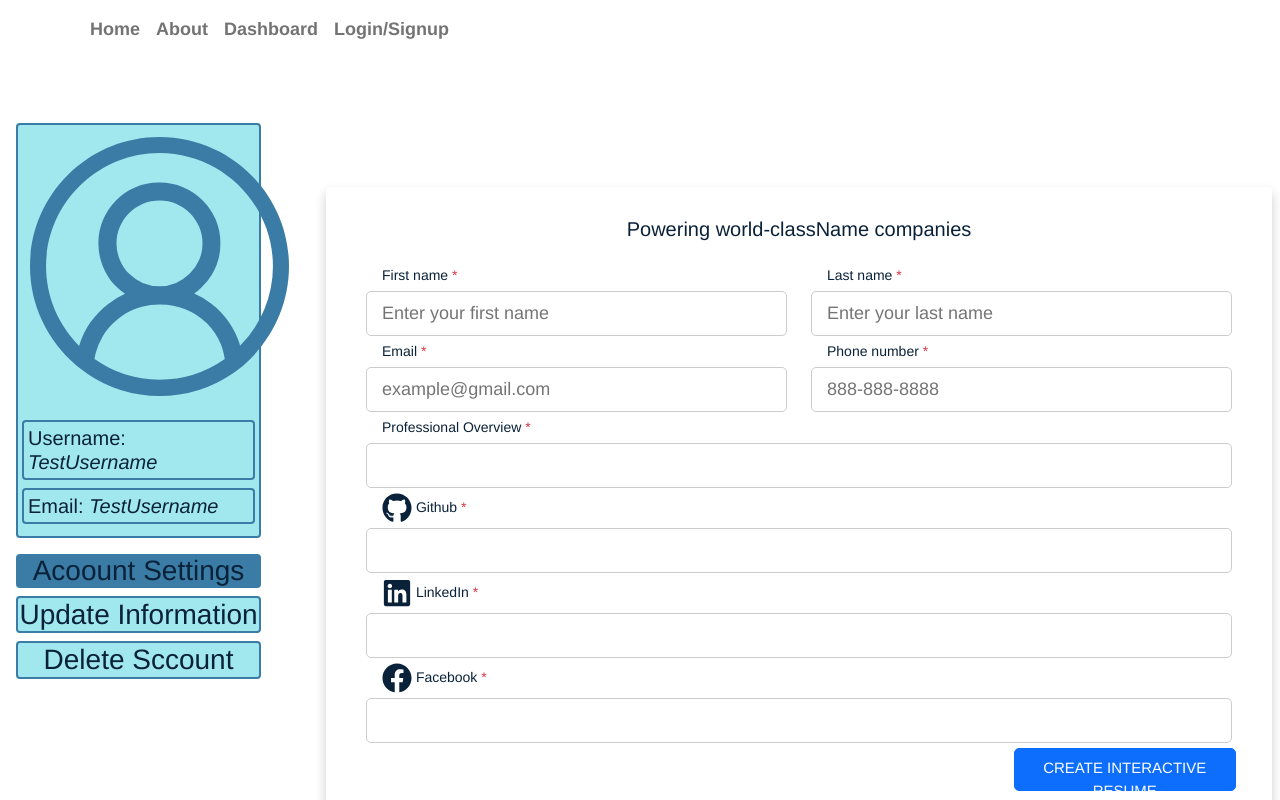
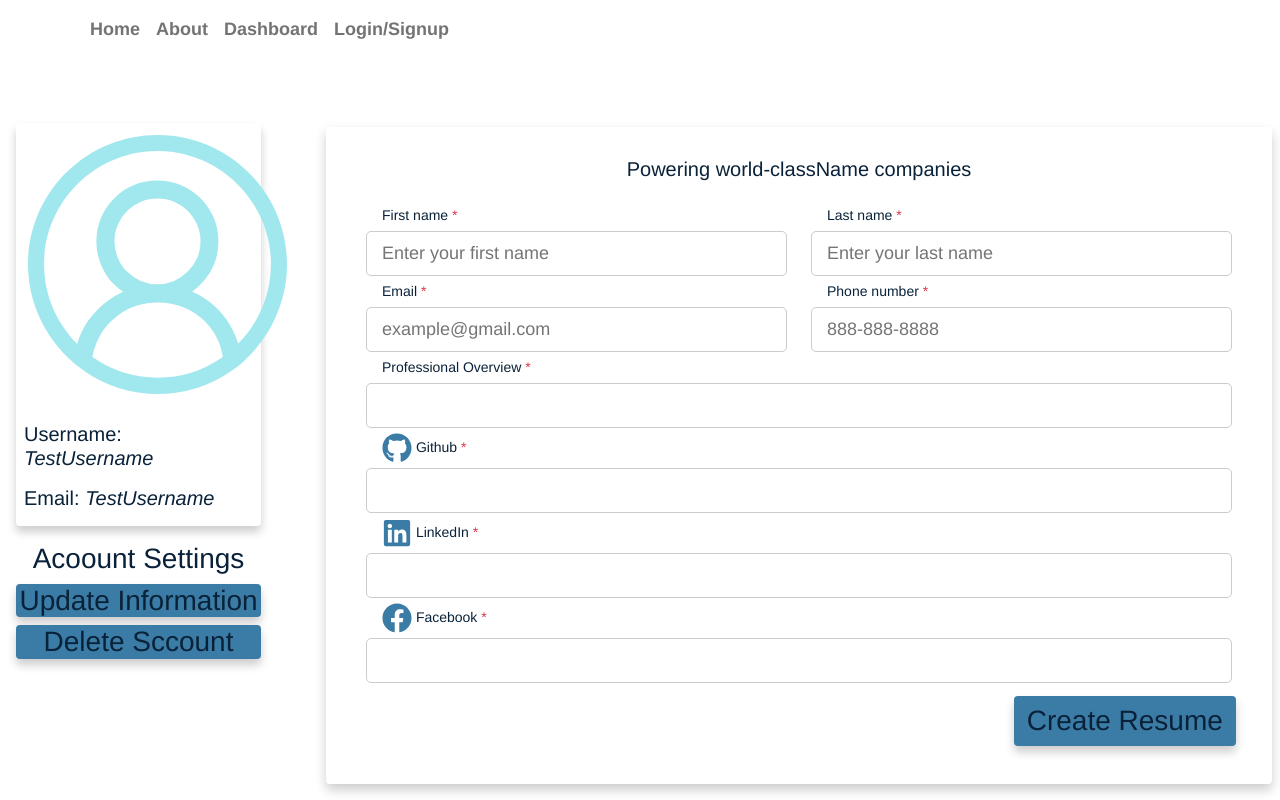
Before and after one commit to ErnestAr/ResumeHacker, a React (Create React App) app in the folder client/: page /dashboard/resume in a window 1280 px wide. Shown: the top 800 px of the page. Built offline with nearby package versions, Linux system fonts and the light colour scheme.

Commit message:
iconst color

```diff
--- a/client/src/components/ResumeForm.js
+++ b/client/src/components/ResumeForm.js
@@ -65,21 +65,21 @@ export default class ResumeForm extends React.Component {
                                 <div className="form-group col-12 flex-column d-flex"> <label className="form-control-label px-3">Professional Overview<span className="text-danger"> *</span></label> <input type="text" name="overview" placeholder="" /> </div>
                             </div>
                             <div className="row justify-content-between text-left">
-                                <div className="form-group col-12 flex-column d-flex"> <label className="form-control-label px-3"> <FaGithub size={30}/>     Github <span className="text-danger"> *</span></label> <input type="text" name="git" placeholder="" /> </div>
+                                <div className="form-group col-12 flex-column d-flex"> <label className="form-control-label px-3"> <FaGithub size={30} style ={{color: "#3A7CA5"}}/>     Github <span className="text-danger"> *</span></label> <input type="text" name="git" placeholder="" /> </div>
                             </div>
                             <div className="row justify-content-between text-left">
-                                <div className="form-group col-12 flex-column d-flex"> <label className="form-control-label px-3"> <FaLinkedin size={30}/>   LinkedIn<span className="text-danger"> *</span></label> <input type="text" name="linkin" placeholder="" /> </div>
+                                <div className="form-group col-12 flex-column d-flex"> <label className="form-control-label px-3"> <FaLinkedin size={30} style ={{color: "#3A7CA5"}}/>   LinkedIn<span className="text-danger"> *</span></label> <input type="text" name="linkin" placeholder="" /> </div>
                             </div>
                             <div className="row justify-content-between text-left">
-                                <div className="form-group col-12 flex-column d-flex"> <label className="form-control-label px-3"><FaFacebook size={30}/>    Facebook<span className="text-danger"> *</span></label> <input type="text" name="facebook" placeholder="" /> </div>
+                                <div className="form-group col-12 flex-column d-flex"> <label className="form-control-label px-3"><FaFacebook size={30} style ={{color: "#3A7CA5"}}/>    Facebook<span className="text-danger"> *</span></label> <input type="text" name="facebook" placeholder="" /> </div>
                             </div>
                         </form>
                         <div className="row justify-content-end">
-                                <button type="submit" onClick={ this.createzip} className="btn-block btn-primary me-2 col-3" >Create Interactive Resume</button>
+                             <h3 className=" col-3 text-center bg-color rounded btn-acc acc p-2 me-2 mt-2" onClick={this.createzip}>Create Resume</h3>
                         </div>
                     </div>
                     <div className="row justify-content-end">
-                        <button className="btn-block btn-primary me-5 col-3" onClick={() => this.nextPath('/dashboard')}>Close Form</button>
+                    <h3 className=" text-center bg-color rounded btn-acc acc me-5 p-2" style={{width: "265px"}} onClick={() => this.nextPath('/dashboard')}>Close Form</h3>
                     </div>
       </main>
     )
--- a/client/src/components/UserInterface.js
+++ b/client/src/components/UserInterface.js
@@ -4,16 +4,16 @@ import "../pages/Dashboard/dashboard.css"
 
 export default function UserInterface() {
     return (
-        <aside className="col-3 bd-highlight">
-            <div className="col-10 bg-color rounded p-1 border-sc">
+        <aside className="col-3 bd-highlight ">
+            <div className="col-10  rounded p-1 acc">
                 <VscAccount className="p-2 mb-3 color-sc"  size="275px"/>
-                <h5 className="border-sc m-0.5 p-1 rounded" >Username: <span className="solid ">TestUsername</span></h5>
-                <h5  className="border-sc m-0.5 p-1 rounded">Email: <span className="solid ">TestUsername</span></h5>
+                <h5 className=" m-0.5 p-1 rounded" >Username: <span className="solid ">TestUsername</span></h5>
+                <h5  className=" m-0.5 p-1 rounded">Email: <span className="solid ">TestUsername</span></h5>
             </div>
             <div  className="col-10 mt-3">
-                <h3 className="text-center bg-color-secondary rounded ">Acoount Settings</h3>
-                <h3 className="text-center bg-color rounded btn-acc border-sc">Update Information</h3>
-                <h3 className="text-center bg-color rounded btn-acc border-sc">Delete Sccount</h3>
+                <h3 className="text-center  rounded ">Acoount Settings</h3>
+                <h3 className="text-center bg-color rounded btn-acc acc">Update Information</h3>
+                <h3 className="text-center bg-color rounded btn-acc acc">Delete Sccount</h3>
             </div>
         </aside>
     )
--- a/client/src/pages/Dashboard/dashboard.css
+++ b/client/src/pages/Dashboard/dashboard.css
@@ -14,7 +14,7 @@ h1, h2, h3, h4, h5, h6, p, blockquote, ul, ol, dl, dt, dd, figure, figcaption, d
 } */
 
 .bg-color {
-  background-color: var(--primary);
+  background-color: var(--secondary);
 }
 
 .bg-color-secondary {
@@ -35,7 +35,7 @@ h1, h2, h3, h4, h5, h6, p, blockquote, ul, ol, dl, dt, dd, figure, figcaption, d
 }
 
 .color-sc {
-  color: var(--secondary);
+  color: var(--primary);
 }
 .border-sc {
   border: 2px solid var(--secondary);
@@ -44,7 +44,6 @@ h1, h2, h3, h4, h5, h6, p, blockquote, ul, ol, dl, dt, dd, figure, figcaption, d
 
 .card {
   padding: 30px 40px;
-  margin-top: 60px;
   margin-bottom: 60px;
   border: none !important;
   box-shadow: 0 6px 12px 0 rgba(0, 0, 0, 0.2)
@@ -98,3 +97,7 @@ button:focus {
   box-shadow: none !important;
   outline-width: 0
 }
+
+.acc {
+  box-shadow: 0 6px 10px 0 rgba(0, 0, 0, 0.2)
+}
```
